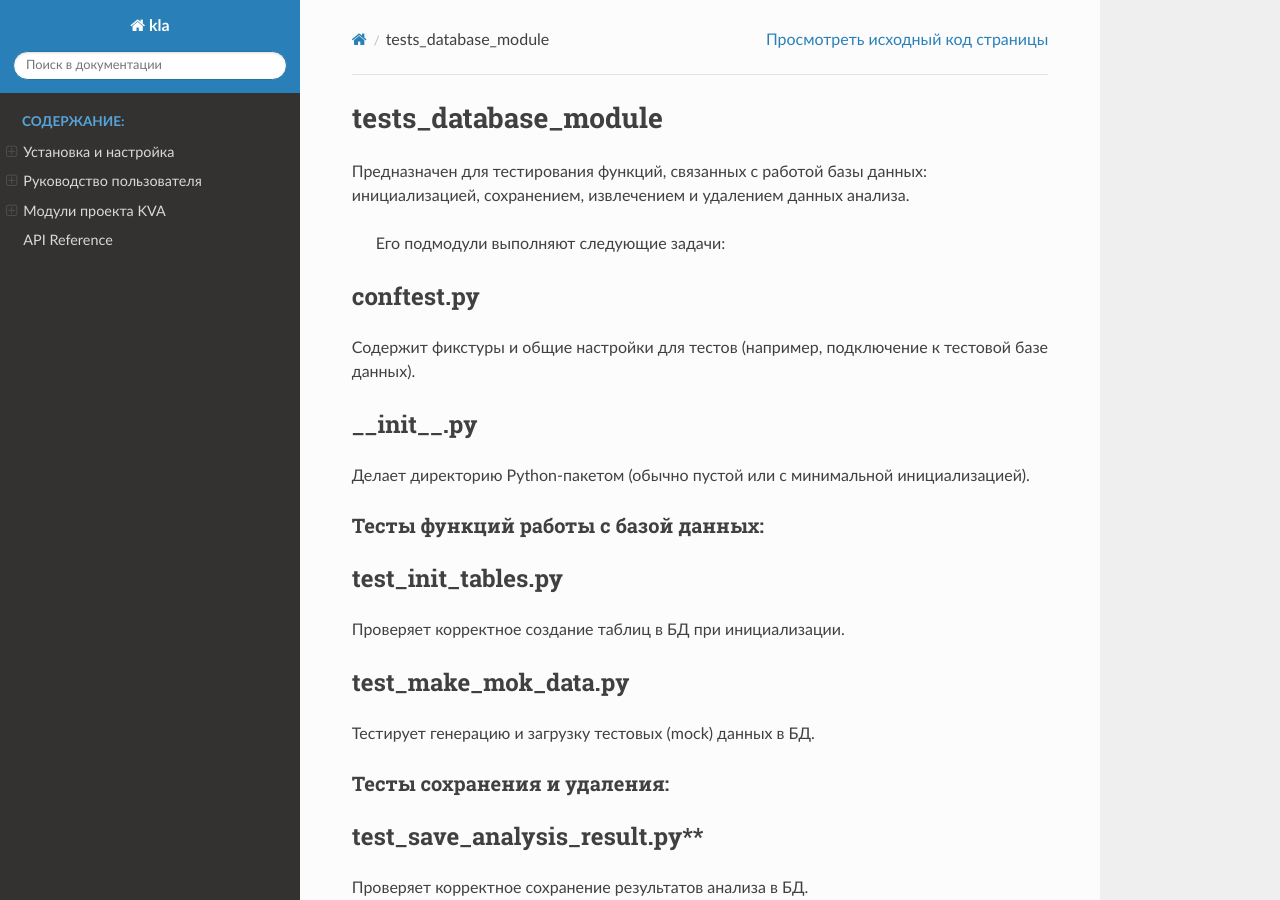
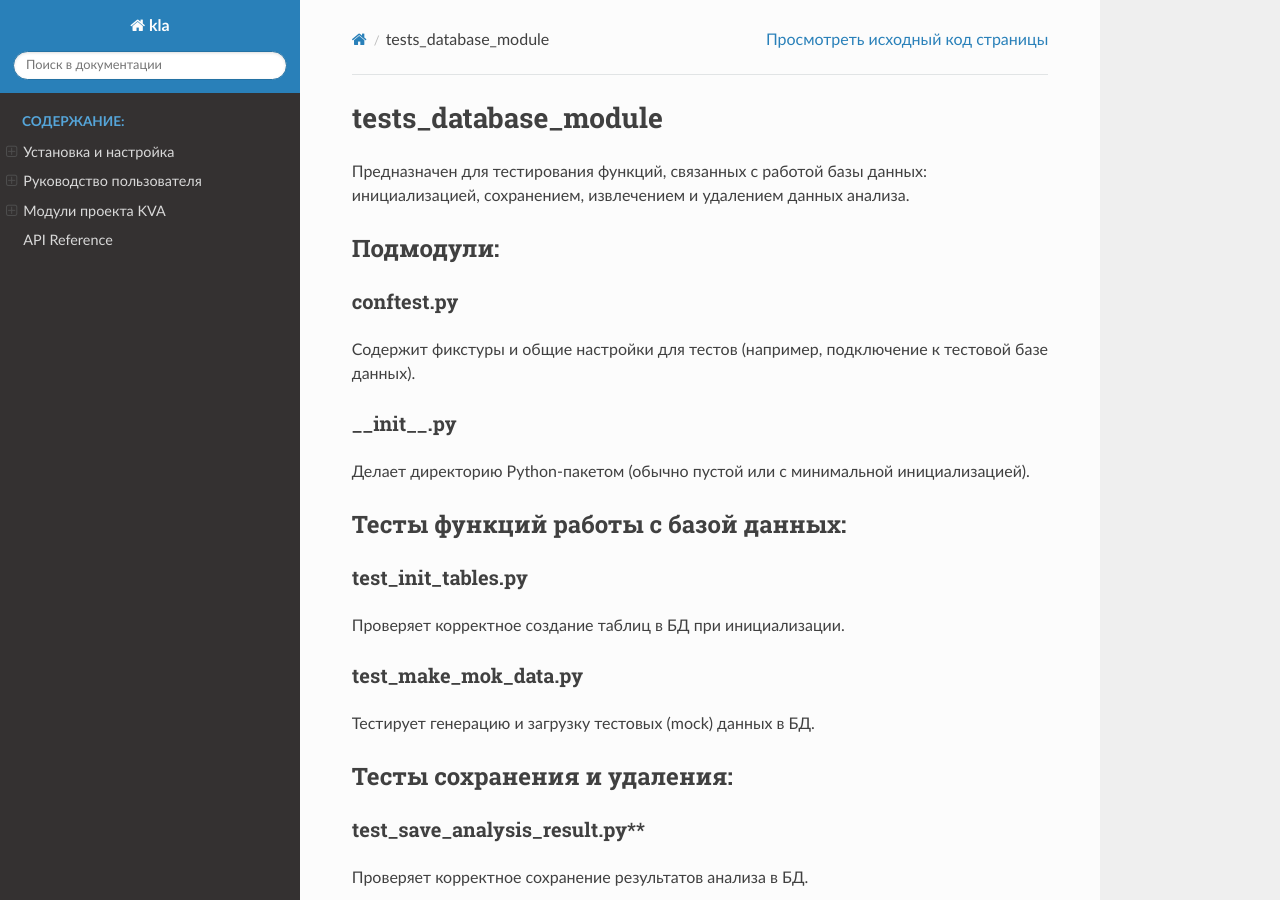
Before and after one commit to EvgeniiAndronov/KVA, a Sphinx documentation site: the page built from docs/source/tests_database_module.rst, in a window 1280 px wide and 900 px high. Built offline with Sphinx 7.4.7 and the Read the Docs theme 3.1.0, drawn with Linux system fonts in a browser that asks for light colours.

Commit message:
Update tests_database_module.rst

```diff
--- a/docs/source/tests_database_module.rst
+++ b/docs/source/tests_database_module.rst
@@ -3,7 +3,8 @@ tests_database_module
 
 Предназначен для тестирования функций, связанных с работой базы данных: инициализацией, сохранением, извлечением и удалением данных анализа.
 
-    Его подмодули выполняют следующие задачи:
+Подмодули:
+----------
 
 conftest.py
 ~~~~~~~~~~~
@@ -15,7 +16,7 @@ __init__.py
 Делает директорию Python-пакетом (обычно пустой или с минимальной инициализацией).
 
 Тесты функций работы с базой данных:
---------------------------
+------------------------------------
 
 test_init_tables.py
 ~~~~~~~~~~~~~~~~~~~
```
